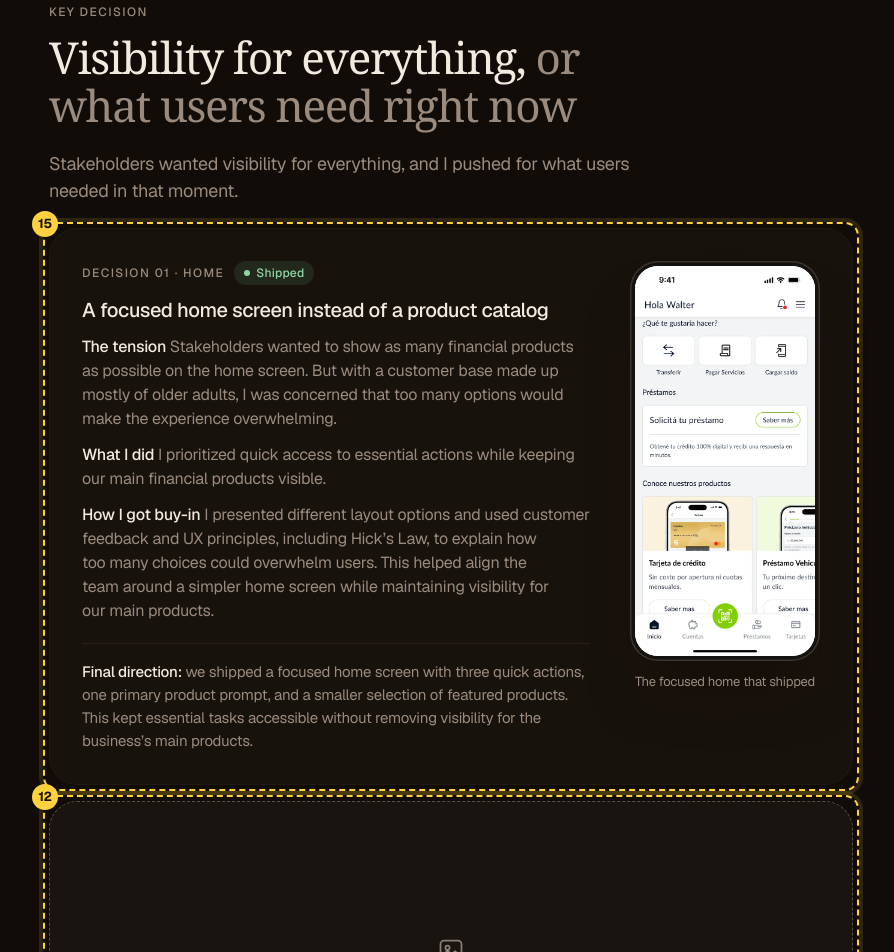
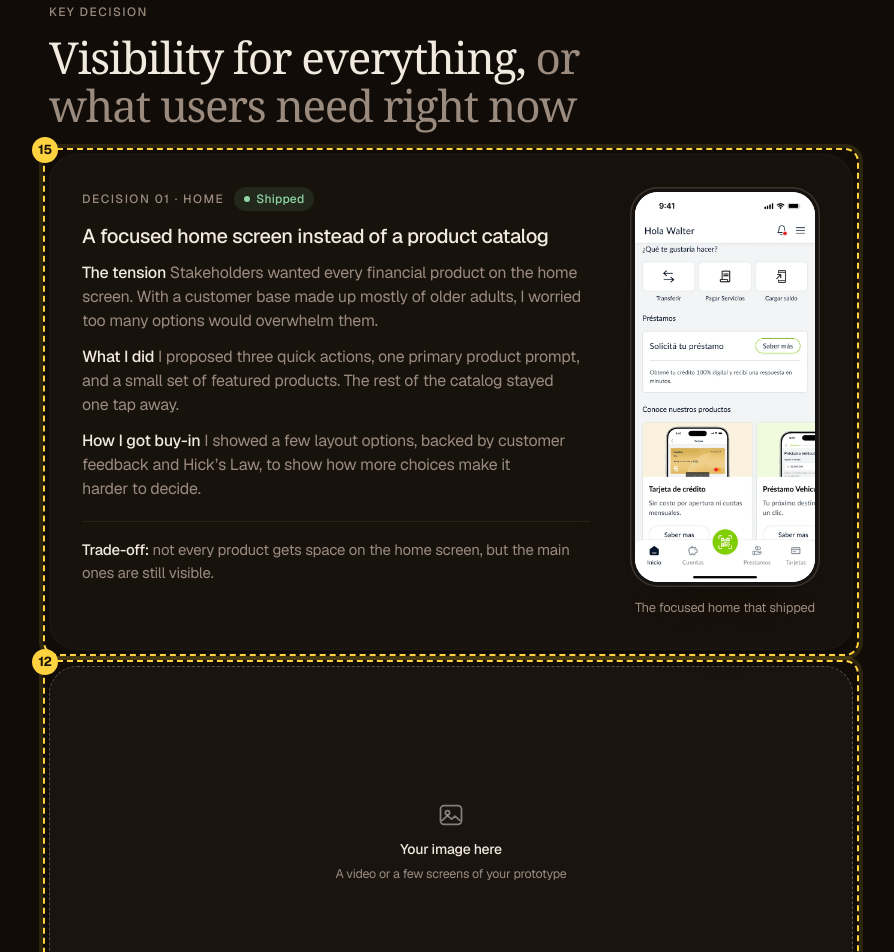
Before and after one commit to luis99leiva/luis-leiva-portfolio, a plain HTML site: page test-2/tufinanciera.html in a window 1280 px wide. Shown: the part 6906-7858 px from the top of the page, without its empty margins (323-1217 px from the left). Drawn offline with nearby package versions, Linux system fonts and the light colour scheme; a web font is replaced by a local one.

Commit message:
Update test-2 preview (build 0616fbb)
Co-Authored-By: Claude Opus 5.5 <noreply@anthropic.com>

```diff
--- a/test-2/tufinanciera.html
+++ b/test-2/tufinanciera.html
@@ -169,17 +169,16 @@
       <div class="beat reveal">
         <span class="label">Key decision</span>
         <h2 class="t-h2">Visibility for everything, <span class="mute">or what users need right now</span></h2>
-        <p class="t-big">Stakeholders wanted visibility for everything, and I pushed for what users needed in that moment.</p>
       </div>
       <div class="decisions">
         <div class="decision has-shot reveal" data-change="15">
           <figure class="decision-shot"><div class="phone"><img src="assets/img/tf-screen-home.webp" alt="The focused home: three quick actions, one loan prompt and the star products" loading="lazy"></div><figcaption>The focused home that shipped</figcaption></figure>
           <div class="dec-head"><span class="label">Decision 01 &middot; Home</span><span class="status">Shipped</span></div>
           <p class="t-title">A focused home screen instead of a product catalog</p>
-          <p class="t-body"><b>The tension</b> Stakeholders wanted to show as many financial products as possible on the home screen. But with a customer base made up mostly of older adults, I was concerned that too many options would make the experience overwhelming.</p>
-          <p class="t-body"><b>What I did</b> I prioritized quick access to essential actions while keeping our main financial products visible.</p>
-          <p class="t-body"><b>How I got buy-in</b> I presented different layout options and used customer feedback and UX principles, including Hick&rsquo;s Law, to explain how too many choices could overwhelm users. This helped align the team around a simpler home screen while maintaining visibility for our main products.</p>
-          <p class="trade"><b>Final direction:</b> we shipped a focused home screen with three quick actions, one primary product prompt, and a smaller selection of featured products. This kept essential tasks accessible without removing visibility for the business&rsquo;s main products.</p>
+          <p class="t-body"><b>The tension</b> Stakeholders wanted every financial product on the home screen. With a customer base made up mostly of older adults, I worried too many options would overwhelm them.</p>
+          <p class="t-body"><b>What I did</b> I proposed three quick actions, one primary product prompt, and a small set of featured products. The rest of the catalog stayed one tap away.</p>
+          <p class="t-body"><b>How I got buy-in</b> I showed a few layout options, backed by customer feedback and Hick&rsquo;s Law, to show how more choices make it harder to decide.</p>
+          <p class="trade"><b>Trade-off:</b> not every product gets space on the home screen, but the main ones are still visible.</p>
         </div>
       </div>
       <figure class="slot wide reveal" data-change="12"><div class="slot-box"><svg viewBox="0 0 24 24" fill="none" aria-hidden="true"><rect x="3" y="4" width="18" height="16" rx="3" stroke="currentColor" stroke-width="1.5"/><circle cx="9" cy="10" r="1.8" stroke="currentColor" stroke-width="1.5"/><path d="m4 17 5-4.5 3.5 3 3-2.5L20 17" stroke="currentColor" stroke-width="1.5" stroke-linejoin="round"/></svg><b>Your image here</b><span>A video or a few screens of your prototype</span></div><figcaption>Prototype walkthrough</figcaption></figure>
```
